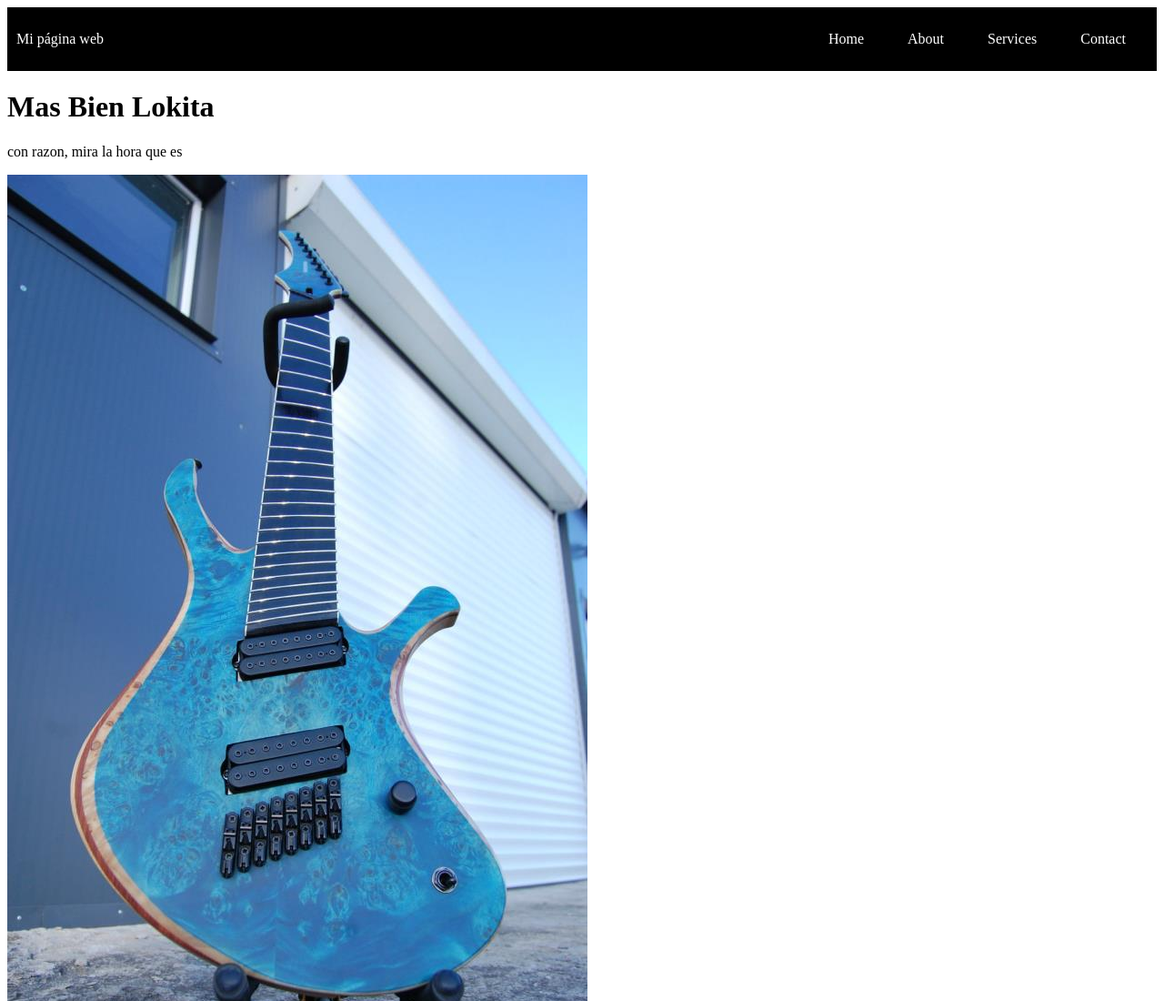
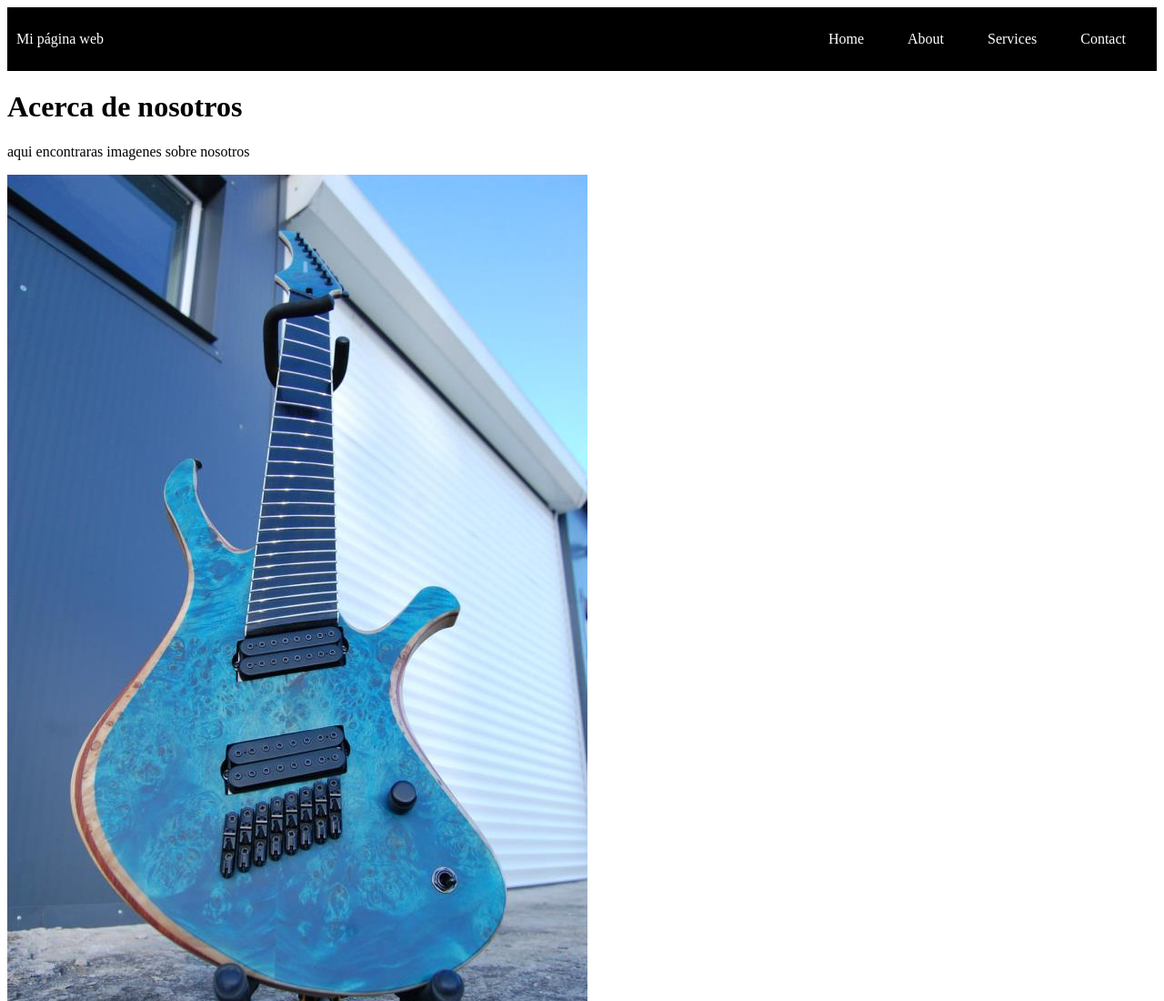
Before and after one commit to yacocapdevila/myfirstwebsite, a plain HTML site: page about.html in a window 1280 px wide. Shown: the top 1100 px of the page at 91% size. Drawn offline with Linux system fonts and the light colour scheme.

Commit message:
Update about.html

```diff
--- a/about.html
+++ b/about.html
@@ -18,8 +18,8 @@
   <button class="button-menu-toggle">Menu</button>
   </div>
   <div class="container">
-    <h1>Mas Bien Lokita</h1>
-    <p>con razon, mira la hora que es</p>
+    <h1>Acerca de nosotros</h1>
+    <p>aqui encontraras imagenes sobre nosotros</p>
     <div class="img-container"></div>
     <img src="img1.jpg" alt="Descripción de la imagen 1" />
     <img src="img2.jpg" alt="Descripción de la imagen 2" />
```
